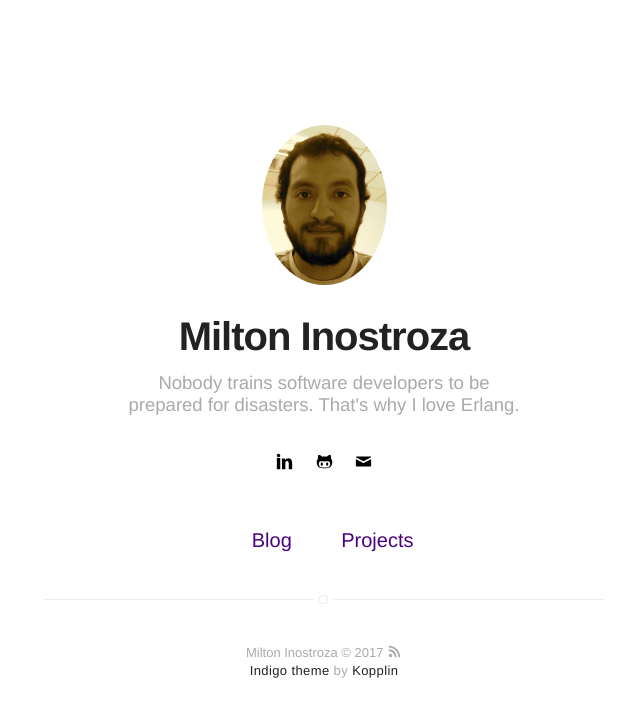
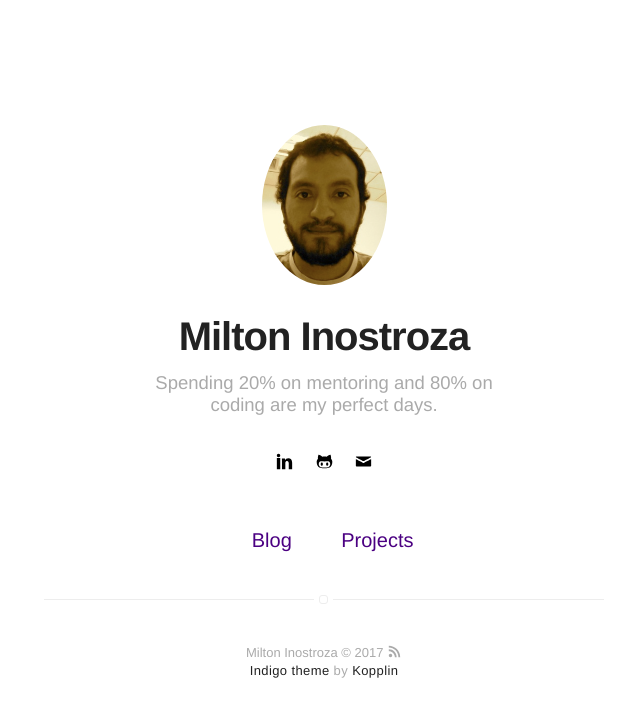
Before and after one commit to minostro/minostro.github.io, a Jekyll site: the page built from index.html, in a window 1280 px wide. Shown: the top 717 px of the page, without its empty margins (316-956 px from the left). Built offline with Jekyll 4.4.1, drawn with Linux system fonts in a browser that asks for light colours.

Commit message:
autocommit

```diff
--- a/_config.yml
+++ b/_config.yml
@@ -1,9 +1,9 @@
 # main text of home
 name: Milton Inostroza
-bio: Nobody trains software developers to be prepared for disasters.  That's why I love Erlang.
+bio: Spending 20% on mentoring and 80% on coding are my perfect days.
 
 # twitter summary info
-description: A blog about technology and stuff related
+description: A blog about technology and related stuff
 
 # if it's an external image, update below for true
 # better with square images
```
